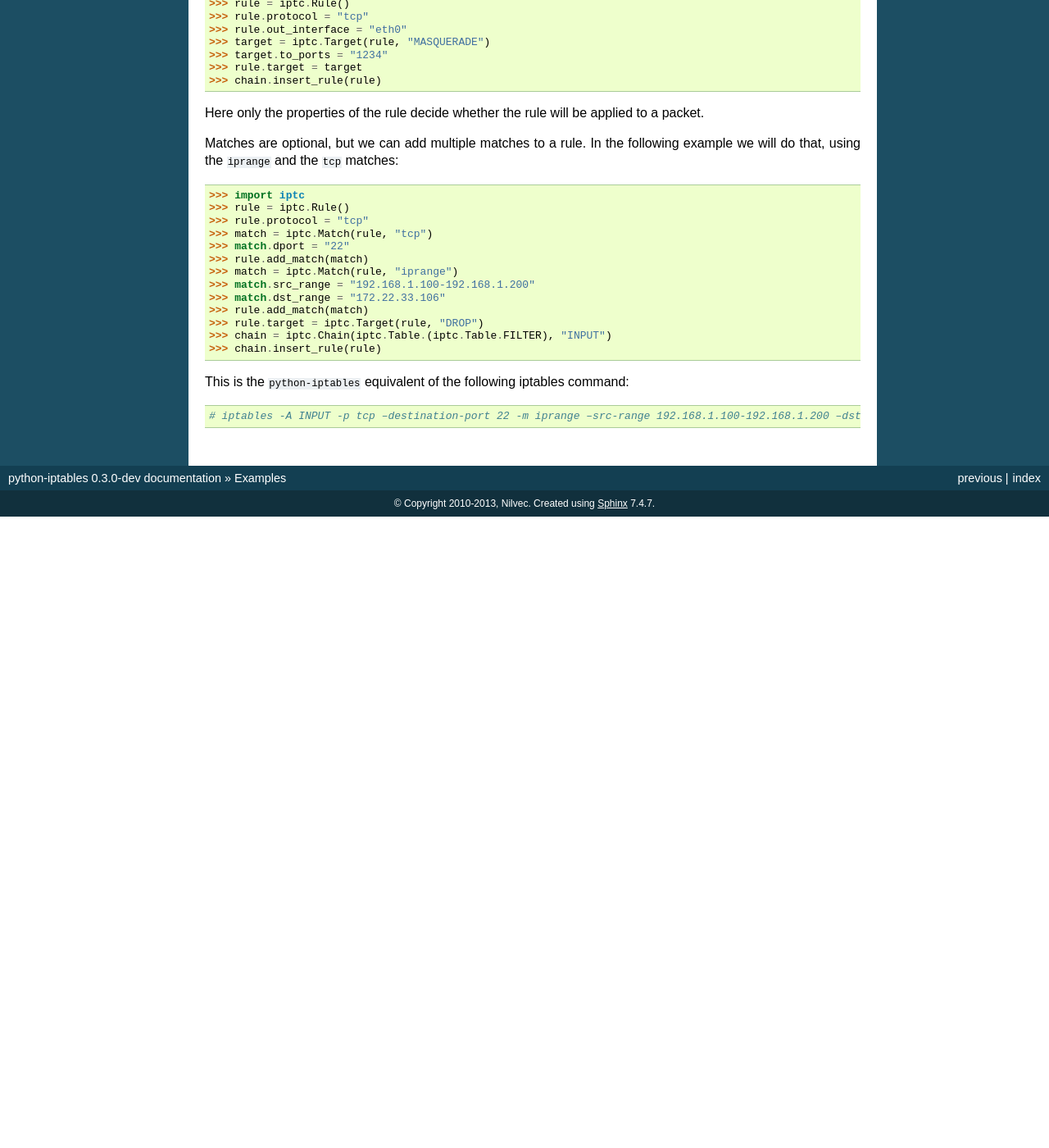
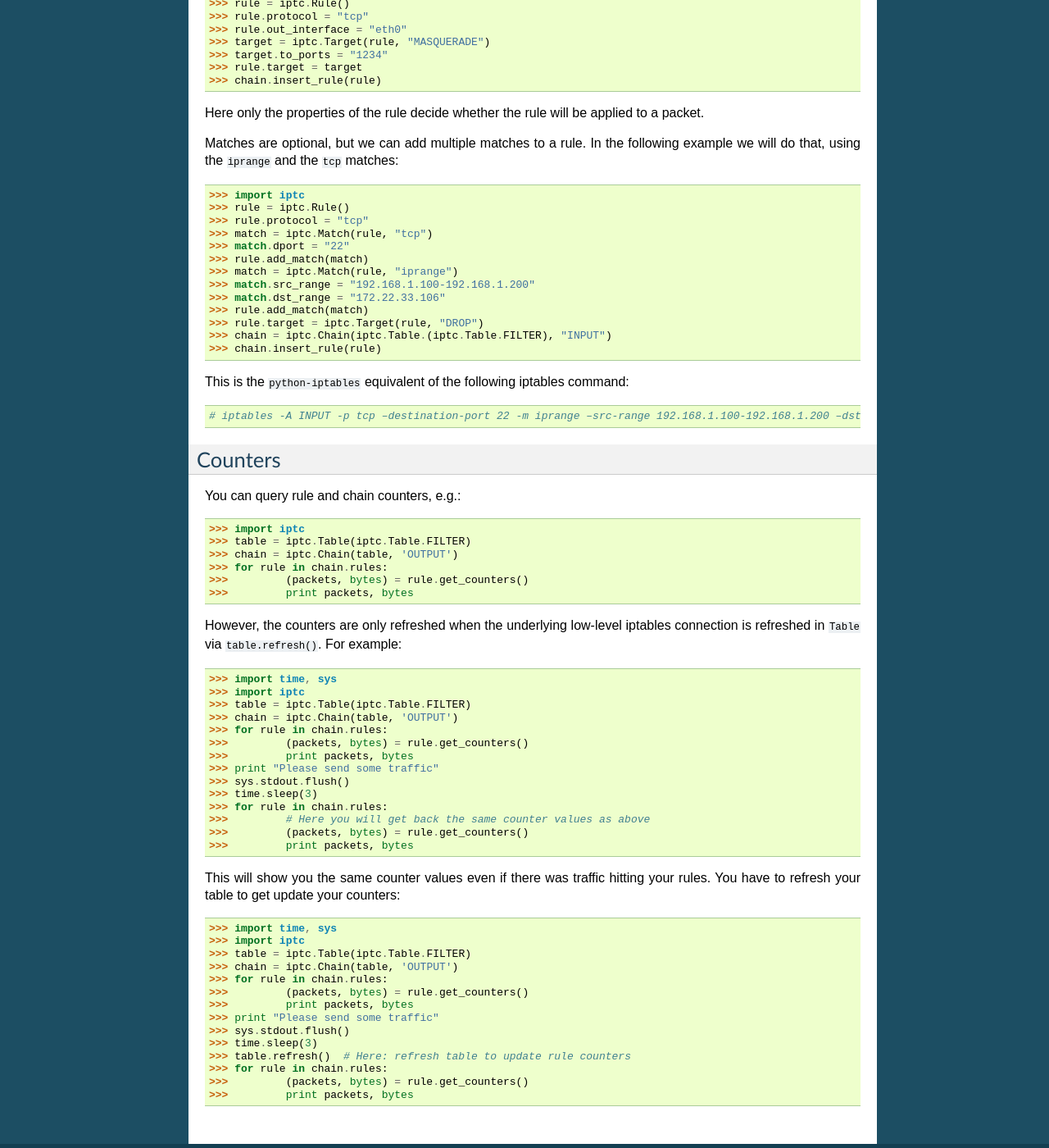
Before and after one commit to ldx/python-iptables, a Sphinx documentation site: the page built from doc/examples.rst, in a window 1280 px wide and 1400 px high, scrolled down 3201 px. Shown: the whole window at 82% size. Built offline with Sphinx 7.4.7, drawn with Linux system fonts in a browser that asks for light colours; before the commit the page ends 3831 px from its top, so only the background shows below that.

```diff
--- a/doc/examples.rst
+++ b/doc/examples.rst
@@ -210,3 +210,51 @@ matches::
 This is the ``python-iptables`` equivalent of the following iptables command::
 
     # iptables -A INPUT -p tcp –destination-port 22 -m iprange –src-range 192.168.1.100-192.168.1.200 –dst-range 172.22.33.106 -j DROP
+
+Counters
+--------
+You can query rule and chain counters, e.g.::
+
+    >>> import iptc
+    >>> table = iptc.Table(iptc.Table.FILTER)
+    >>> chain = iptc.Chain(table, 'OUTPUT')
+    >>> for rule in chain.rules:
+    >>>         (packets, bytes) = rule.get_counters()
+    >>>         print packets, bytes
+
+However, the counters are only refreshed when the underlying low-level
+iptables connection is refreshed in ``Table`` via ``table.refresh()``. For
+example::
+
+    >>> import time, sys
+    >>> import iptc
+    >>> table = iptc.Table(iptc.Table.FILTER)
+    >>> chain = iptc.Chain(table, 'OUTPUT')
+    >>> for rule in chain.rules:
+    >>>         (packets, bytes) = rule.get_counters()
+    >>>         print packets, bytes
+    >>> print "Please send some traffic"
+    >>> sys.stdout.flush()
+    >>> time.sleep(3)
+    >>> for rule in chain.rules:
+    >>>         # Here you will get back the same counter values as above
+    >>>         (packets, bytes) = rule.get_counters()
+    >>>         print packets, bytes
+
+This will show you the same counter values even if there was traffic hitting
+your rules. You have to refresh your table to get update your counters::
+
+    >>> import time, sys
+    >>> import iptc
+    >>> table = iptc.Table(iptc.Table.FILTER)
+    >>> chain = iptc.Chain(table, 'OUTPUT')
+    >>> for rule in chain.rules:
+    >>>         (packets, bytes) = rule.get_counters()
+    >>>         print packets, bytes
+    >>> print "Please send some traffic"
+    >>> sys.stdout.flush()
+    >>> time.sleep(3)
+    >>> table.refresh()  # Here: refresh table to update rule counters
+    >>> for rule in chain.rules:
+    >>>         (packets, bytes) = rule.get_counters()
+    >>>         print packets, bytes
```
Also changed, not shown: README.md (+35 -30 lines), doc/intro.rst (+9 -2 lines).
